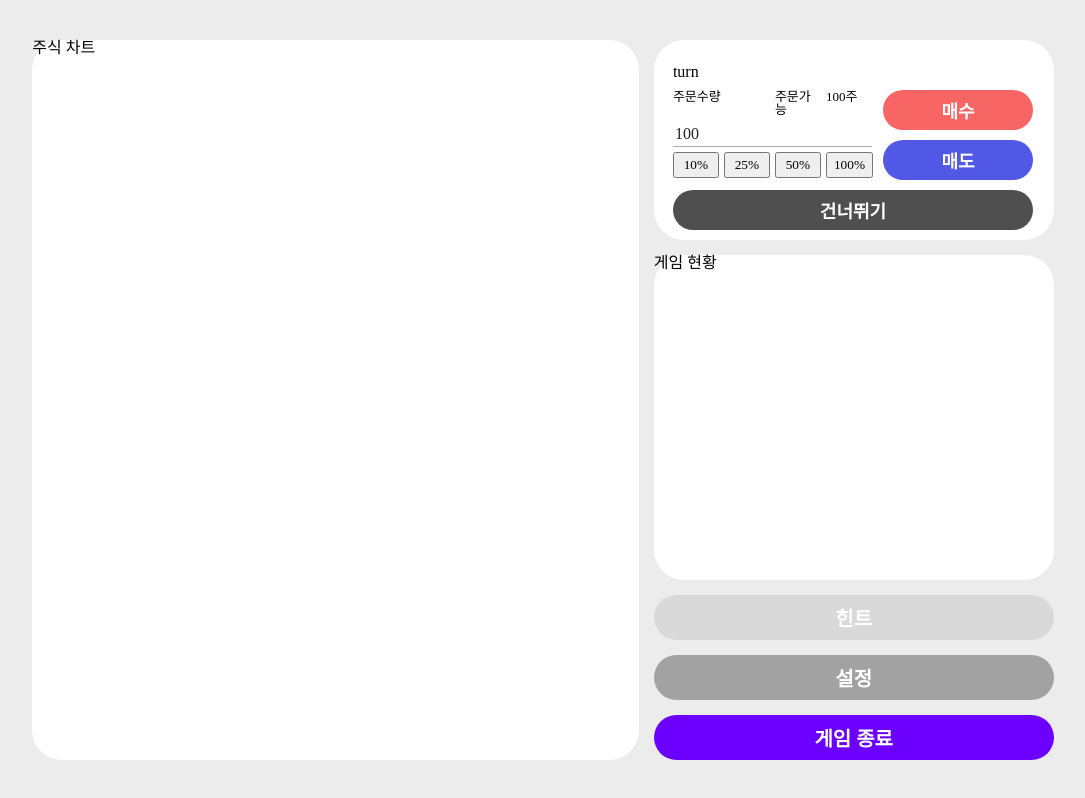
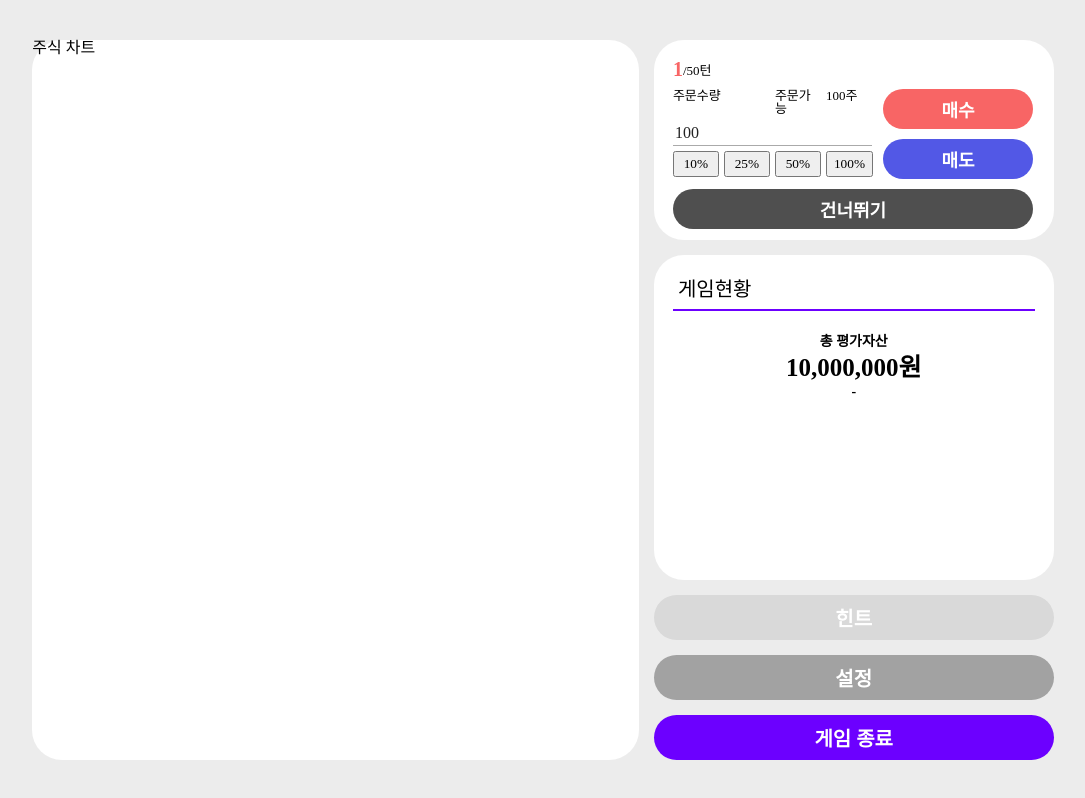
Before and after one commit to KUMA93/ChartFlow, a React (Create React App) app in the folder FrontEnd/chartflow/: page /game in a window 1280 px wide. Shown: the whole page, without its empty margins (97-1182 px from the left). Built offline with nearby package versions, Linux system fonts and the light colour scheme; a web font is replaced by a local one.

Commit message:
Feat: 차트게임 주식매매, 게임현황 추가

```diff
--- a/FrontEnd/chartflow/src/App.jsx
+++ b/FrontEnd/chartflow/src/App.jsx
@@ -3,15 +3,19 @@ import MainPage from "./pages/MainPage";
 import ChartGame from "./pages/ChartGame";
 import GlobalStyle from "./styles/GlobalStyle";
 import { ThemeProvider } from "./styles/themeProvider";
+import TurnContext from "./context/TurnContext";
+import { useState } from "react";
 import MyPage from "./pages/MyPage";
 import History from "./pages/History";
 import Board from "./pages/Board";
 import Signup from "./pages/Signup";
 
 function App() {
+  const [thisTurn, setThisTurn] = useState(1);
   return (
     <Router>
       <ThemeProvider>
+        <TurnContext.Provider value={{ thisTurn, setThisTurn }}>
           <GlobalStyle />
           <Routes>
             <Route path="/" element={<MainPage />} />
@@ -21,6 +25,7 @@ function App() {
             <Route path="/boards" element={<Board />} />
             <Route path="/signup" element={<Signup />} />
           </Routes>
+        </TurnContext.Provider>
       </ThemeProvider>
     </Router>
   );
--- a/FrontEnd/chartflow/src/components/BuySell/BuySell.module.css
+++ b/FrontEnd/chartflow/src/components/BuySell/BuySell.module.css
@@ -46,3 +46,18 @@
   grid-area: skip;
   background-color: rgba(0, 0, 0, 0.69);
 }
+
+.texts {
+  display: flex;
+}
+
+.now {
+  font-size: 20px;
+  color: #f86565;
+  font-weight: 700;
+  margin-top: -5px;
+}
+
+.all {
+  font-size: 13px;
+}
--- a/FrontEnd/chartflow/src/components/BuySell/index.jsx
+++ b/FrontEnd/chartflow/src/components/BuySell/index.jsx
@@ -1,17 +1,62 @@
 import styles from "./BuySell.module.css";
 import Order from "../Order";
+import TurnContext from "../../context/TurnContext.js";
+import { useContext, useEffect } from "react";
 
 function BuySell() {
+  const { thisTurn, setThisTurn } = useContext(TurnContext);
+
+  useEffect(() => {
+    const storedThisTurn = localStorage.getItem("thisTurn");
+    if (storedThisTurn !== null) {
+      const parsedThisTurn = parseInt(storedThisTurn, 10);
+      setThisTurn(parsedThisTurn);
+    }
+  }, [setThisTurn]);
+
+  const Turn = () => (
+    <div className={styles.texts}>
+      <div className={styles.now}>{thisTurn}</div>
+      <div className={styles.all}>/50턴</div>
+    </div>
+  );
+
+  const handleBuy = () => {
+    const newThisTurn = thisTurn + 1;
+    setThisTurn(newThisTurn);
+    localStorage.setItem("thisTurn", newThisTurn.toString());
+  };
+
+  const handleSell = () => {
+    const newThisTurn = thisTurn + 1;
+    setThisTurn(newThisTurn);
+    localStorage.setItem("thisTurn", newThisTurn.toString());
+  };
+
+  const handleSkip = () => {
+    const newThisTurn = thisTurn + 1;
+    setThisTurn(newThisTurn);
+    localStorage.setItem("thisTurn", newThisTurn.toString());
+  };
+
   return (
     <>
       <div className={styles.container1}>
-        <div className={styles.turn}>turn</div>
+        <div className={styles.turn}>
+          <Turn />
+        </div>
         <div className={styles.order}>
           <Order />
         </div>
-        <button className={styles.buybtn}>매수</button>
-        <button className={styles.sellbtn}>매도</button>
-        <button className={styles.skip}>건너뛰기</button>
+        <button className={styles.buybtn} onClick={handleBuy}>
+          매수
+        </button>
+        <button className={styles.sellbtn} onClick={handleSell}>
+          매도
+        </button>
+        <button className={styles.skip} onClick={handleSkip}>
+          건너뛰기
+        </button>
       </div>
     </>
   );
--- a/FrontEnd/chartflow/src/components/Order/index.jsx
+++ b/FrontEnd/chartflow/src/components/Order/index.jsx
@@ -21,7 +21,12 @@ function Order() {
       <div className={styles.quantity}>주문수량</div>
       <div className={styles.available}>주문가능</div>
       <div className={styles.availquant}>{originStocks}주</div>
-      <input type="number" Value={availstocks} className={styles.input1} />
+      <input
+        type="number"
+        value={availstocks}
+        className={styles.input1}
+        readOnly
+      />
       <button className={styles.btn10} onClick={handleStocks10}>
         10%
       </button>
--- /dev/null
+++ b/FrontEnd/chartflow/src/components/Status/Status.module.css
@@ -0,0 +1,33 @@
+.container2 {
+  margin: 3vh 1.5vw;
+}
+
+.title {
+  font-size: 20px;
+  font-weight: 500;
+  margin-left: 5px;
+}
+
+.line {
+  margin: auto;
+  height: 10px;
+  border-bottom: 2.5px solid #6c00ff;
+}
+
+.myAsset {
+  display: flex;
+  height: 8vh;
+  flex-direction: column;
+  align-items: center;
+  margin-top: 3vh;
+  font-weight: 600;
+  justify-content: space-between;
+}
+
+.assetText {
+  font-size: 14px;
+}
+
+.assetNum {
+  font-size: 25px;
+}
--- /dev/null
+++ b/FrontEnd/chartflow/src/components/Status/index.jsx
@@ -0,0 +1,23 @@
+import styles from "./Status.module.css";
+
+function Status() {
+  const Title = () => <div className={styles.title}>게임현황</div>;
+  const Line = () => <div className={styles.line}></div>;
+  const MyAsset = () => (
+    <div className={styles.myAsset}>
+      <div className={styles.assetText}>총 평가자산</div>
+      <div className={styles.assetNum}>10,000,000원</div>
+      <div className={styles.assetText}>-</div>
+    </div>
+  );
+
+  return (
+    <div className={styles.container2}>
+      <Title />
+      <Line />
+      <MyAsset />
+    </div>
+  );
+}
+
+export default Status;
--- /dev/null
+++ b/FrontEnd/chartflow/src/context/TurnContext.js
@@ -0,0 +1,5 @@
+import { createContext } from "react";
+
+const TurnContext = createContext(null);
+
+export default TurnContext;
--- a/FrontEnd/chartflow/src/pages/ChartGame/index.jsx
+++ b/FrontEnd/chartflow/src/pages/ChartGame/index.jsx
@@ -1,19 +1,26 @@
 import styles from "./ChartGame.module.css";
-import BuySell from '../../components/BuySell'
+import BuySell from "../../components/BuySell";
+import Status from "../../components/Status";
 
 const ChartGame = () => {
   const handleFinish = () => {
-      window.location.href = "/";
-  }
+    window.location.href = "/";
+  };
 
   return (
     <div className={styles.container}>
       <div className={styles.chart}>주식 차트</div>
-      <div className={styles.buysell}><BuySell/></div>
-      <div className={styles.status}>게임 현황</div>
+      <div className={styles.buysell}>
+        <BuySell />
+      </div>
+      <div className={styles.status}>
+        <Status />
+      </div>
       <button className={styles.hint}>힌트</button>
       <button className={styles.settings}>설정</button>
-      <button className={styles.end} onClick={handleFinish}>게임 종료</button>
+      <button className={styles.end} onClick={handleFinish}>
+        게임 종료
+      </button>
     </div>
   );
 };
```
Lines whose indentation alone changed are shown as unchanged.
